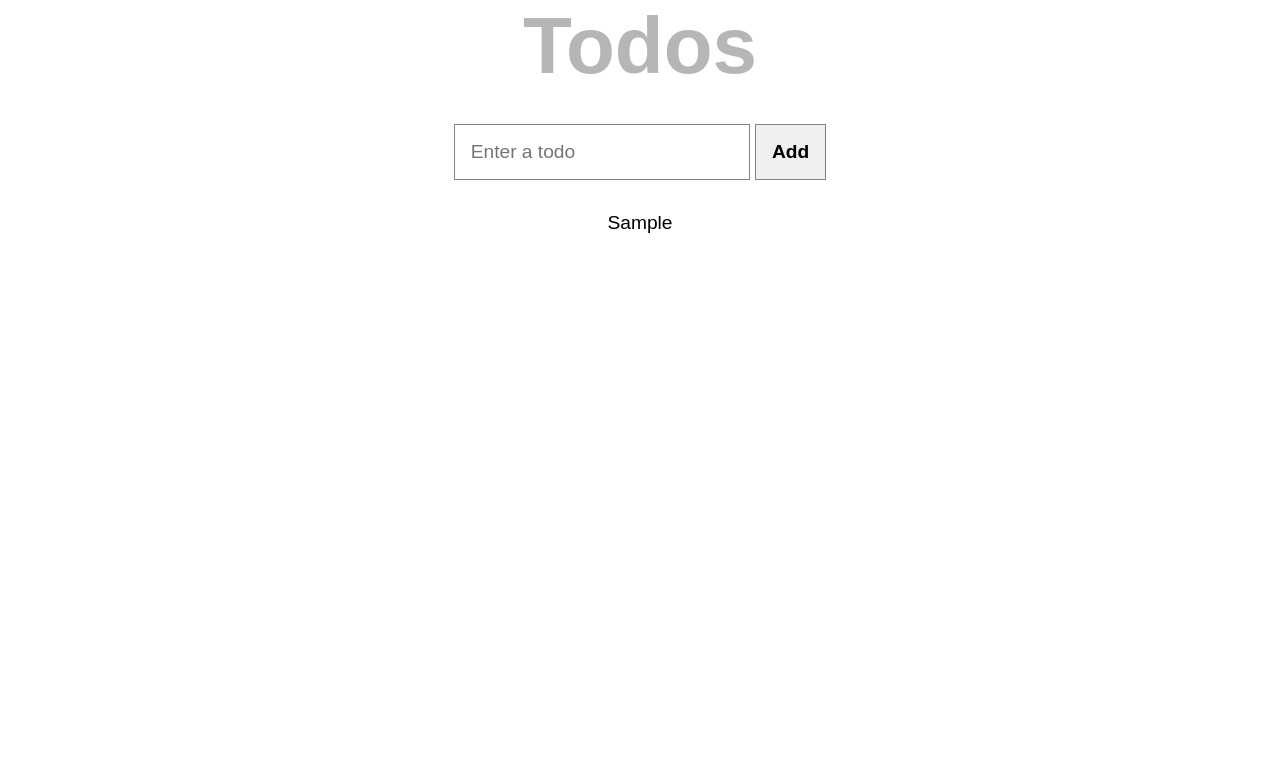
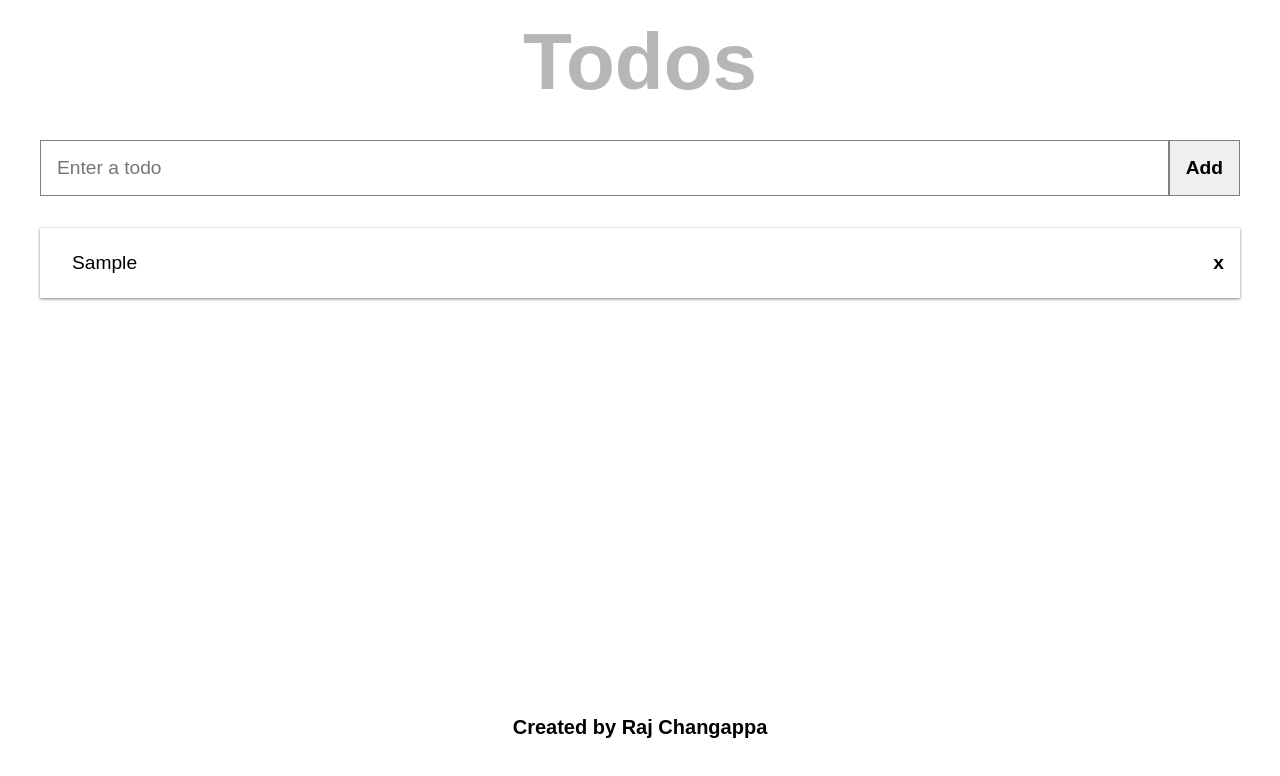
Before and after one commit to whorajK/Javascript-Todo-app, a plain HTML site: page index.html in a window 1280 px wide. Both pictures are taken after typing "Sample" into the empty fields and a click on the button "Add". Drawn offline with Linux system fonts and the light colour scheme.

Commit message:
updated script and styles

```diff
--- a/index.html
+++ b/index.html
@@ -9,8 +9,13 @@
 		<script src="script.js" defer></script>
 	</head>
 	<body>
-		<h1 class="title">Todos</h1>
+		<!-- HEADER SECTION -->
+		<header class="header">
+			<h1 class="header__title">Todos</h1>
+		</header>
 
+		<main>
+			<!-- ADD TASK FORM -->
 			<form id="form">
 				<input
 					type="text"
@@ -21,6 +26,16 @@
 				<button type="submit" id="add-btn">Add</button>
 			</form>
 
-		<ul class="todo__list" id="todo-list"></ul>
+			<!-- TODOS -->
+
+			<ul class="todo_list" id="todo-list"></ul>
+		</main>
+
+		<!-- FOOTER SECTION -->
+		<footer class="footer">
+			<h2 class="footer__h2">
+				Created by <a href="https://github.com/whorajK"> Raj Changappa </a>
+			</h2>
+		</footer>
 	</body>
 </html>
--- a/script.js
+++ b/script.js
@@ -3,22 +3,71 @@ const form = document.querySelector("#form");
 const todoInput = document.querySelector("#input");
 const todoList = document.querySelector("#todo-list");
 
+// LOADS TODOS FROM LOCAL STORAGE
+const lsData = JSON.parse(localStorage.getItem("todos"));
+if (lsData) {
+	lsData.forEach((item) => {
+		addTodo(item);
+	});
+}
+
 form.addEventListener("submit", (e) => {
 	e.preventDefault();
+	addTodo();
+});
 
-	let item = todoInput.value;
+// ADDS A NEW TODO
+function addTodo(item) {
+	let todoText = todoInput.value;
 
-	if (!item) {
-		alert("Enter Todo to add!");
-	} else {
+	if (item) {
+		todoText = item.text;
+	}
+
+	if (todoText) {
+		const listItem = document.createElement("div");
 		const todoItem = document.createElement("li");
-		todoItem.innerText = item;
+		const deleteBtn = document.createElement("button");
 
-		todoList.appendChild(todoItem);
+		todoItem.innerText = todoText;
+		deleteBtn.setAttribute("class", "delete_btn");
+		deleteBtn.innerText = "x";
+
+		listItem.appendChild(todoItem);
+		listItem.append(deleteBtn);
+		todoList.appendChild(listItem);
+
+		if (item && item.completed) {
+			todoItem.classList.add("completed");
+		}
+
 		todoInput.value = "";
+		updateLS(item);
 
-		todoItem.addEventListener("dblclick", (e) => {
+		listItem.addEventListener("dblclick", (e) => {
 			todoItem.classList.toggle("completed");
+			updateLS(item);
+		});
+
+		deleteBtn.addEventListener("click", (e) => {
+			listItem.remove();
+
+			updateLS(item);
 		});
 	}
-});
+}
+
+// UPDATES LOCAL STORAGE
+function updateLS(item) {
+	let todos = [];
+	const todo = document.querySelectorAll("li");
+
+	todo.forEach((todo) => {
+		todos.push({
+			text: todo.innerText,
+			completed: todo.classList.contains("completed"),
+		});
+	});
+
+	localStorage.setItem("todos", JSON.stringify(todos));
+}
--- a/style.css
+++ b/style.css
@@ -40,19 +40,86 @@ input::placeholder {
 	font-weight: normal;
 }
 
-h1 {
+h2 {
+	font-size: 1.25rem;
+}
+
+li {
+	list-style: none;
+	overflow: hidden;
+	padding: 0.5rem 1rem;
+}
+
+a {
+	color: inherit;
+	text-decoration: none;
+}
+
+/* HEADER SECTION */
+.header {
+	margin-top: 1rem;
+}
+
+.header__title {
 	color: #b7b6b6;
 	font-size: 5rem;
 	margin-bottom: 2rem;
+	text-align: center;
 }
 
-ul {
+/* MAIN SECTION */
+main {
+	min-height: 70vh;
+}
+
+form {
+	align-items: center;
+	display: flex;
+	flex-wrap: wrap;
+	justify-content: center;
+}
+
+form input {
+	flex: 1;
+}
+
+form,
+.todo_list {
+	width: calc(100vw - 5rem);
+}
+
+.todo_list {
 	margin: 2rem auto;
 }
 
-li {
+.todo_list > div {
+	align-items: center;
+	box-shadow: 0 1px 3px gray;
 	cursor: pointer;
-	list-style: none;
+	display: flex;
+	justify-content: space-between;
+	margin-bottom: 0.5rem;
+	padding: 1rem;
+}
+
+.delete_btn {
+	background: inherit;
+	border: none;
+	padding: 0;
+}
+
+.delete_btn:hover {
+	color: tomato;
+}
+
+/* FOOTER SECTION */
+.footer {
+	background-color: #fff;
+	padding: 1rem;
+}
+
+.footer__h2 {
+	text-align: center;
 }
 
 /* UTILITY CLASSES */
@@ -60,3 +127,34 @@ li {
 	color: #646464;
 	text-decoration: line-through;
 }
+
+/* MEDIA QUERIES */
+@media screen and (max-width: 459px) {
+	h1 {
+		font-size: 3rem;
+	}
+
+	form,
+	.todo_list {
+		width: calc(100vw - 1rem);
+	}
+
+	form {
+		align-items: flex-start;
+		flex-direction: column;
+	}
+
+	form button,
+	form input {
+		font-size: 1rem;
+		width: 100%;
+	}
+
+	form button {
+		padding: 0.75rem;
+	}
+
+	.footer__h2 {
+		font-size: 1rem;
+	}
+}
```
Lines whose indentation alone changed are shown as unchanged.
